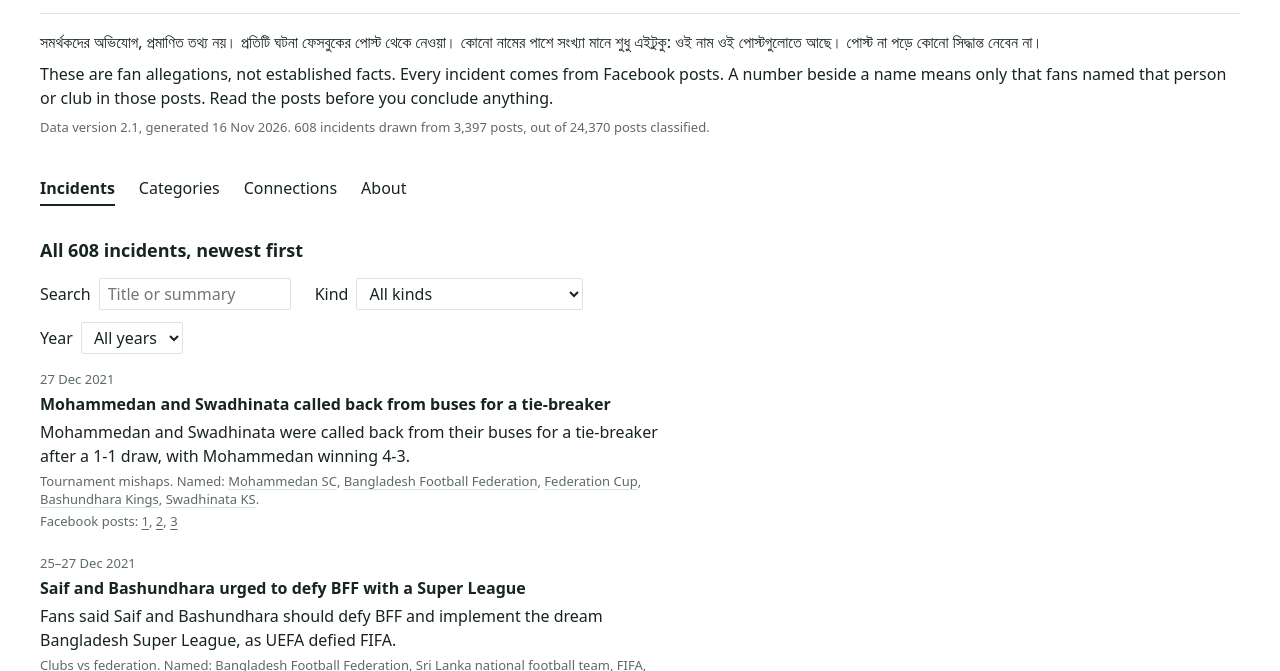
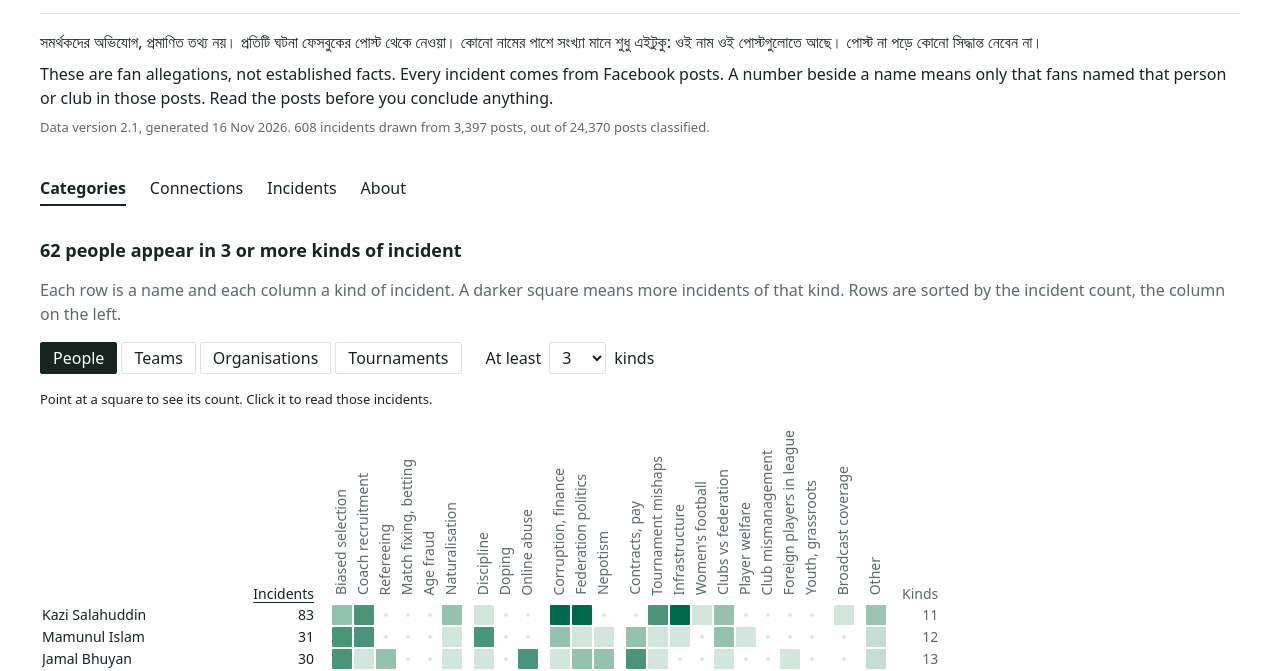
Before and after one commit to aayandeb/bangladesh-football-archive, a plain HTML site: page web/index.html in a window 1280 px wide. Shown: the part 129-800 px from the top of the page. Drawn offline with Linux system fonts and the light colour scheme; a web font is replaced by a local one.

Commit message:
Rank the category grid by how often a name appears.
Categories is the landing page again. The incident count is the left column, so Kazi Salahuddin leads.

```diff
--- a/web/app.js
+++ b/web/app.js
@@ -25,10 +25,10 @@
   }
 
   const state = {
-    view: "incidents",
+    view: "categories",
     type: "person",
     minKinds: 3,
-    sort: "kinds",
+    sort: "count",
     entity: null,
     panelCat: null,
     panelWith: null,
@@ -105,19 +105,18 @@
     const groupStart = (c) => c > 0 && CATS[c].group !== CATS[c - 1].group;
     const colClass = (c) => [groupStart(c) ? "group-start" : "", c === OTHER ? "other-col" : ""].join(" ");
 
-    let head = `<thead><tr><th class="name"></th>`;
+    let head = `<thead><tr><th class="lead" scope="col"><button type="button" class="sort" data-sort="count" aria-pressed="${state.sort === "count"}">Incidents</button></th>`;
     CATS.forEach((cat, c) => {
       head += `<th class="${colClass(c)}" scope="col"><span class="col" data-col="${c}">${esc(cat.label)}</span></th>`;
     });
     head +=
       `<th class="num" scope="col"><button type="button" class="sort" data-sort="kinds" aria-pressed="${state.sort === "kinds"}">Kinds</button></th>` +
-      `<th class="num" scope="col"><button type="button" class="sort" data-sort="count" aria-pressed="${state.sort === "count"}">Incidents</button></th>` +
       `</tr></thead>`;
 
     let body = "<tbody>";
     for (const i of rows) {
       const e = ENTS[i];
-      body += `<tr data-row="${i}"><th class="name" scope="row"><button type="button" data-open="${i}" title="${esc(e.label)}">${esc(e.label)}</button></th>`;
+      body += `<tr data-row="${i}"><th class="lead" scope="row"><button type="button" data-open="${i}" title="${esc(e.label)}">${esc(e.label)}</button><span class="count">${e.incidents.length}</span></th>`;
       CATS.forEach((cat, c) => {
         const n = e.cats[c] || 0;
         body += `<td class="${colClass(c)}">`;
@@ -126,7 +125,7 @@
           : `<span class="dot"></span>`;
         body += "</td>";
       });
-      body += `<td class="num">${e.kinds}</td><td class="num">${e.incidents.length}</td></tr>`;
+      body += `<td class="num">${e.kinds}</td></tr>`;
     }
     body += "</tbody>";
     table.innerHTML = head + body;
@@ -672,7 +671,7 @@
 
   function route() {
     const [view, slug] = location.hash.slice(1).split("/");
-    showView(VIEWS.includes(view) ? view : "incidents");
+    showView(VIEWS.includes(view) ? view : "categories");
     const i = slug ? bySlug.get(slug) : undefined;
     if (i !== undefined) {
       if (i !== state.entity) {
--- a/web/index.html
+++ b/web/index.html
@@ -26,15 +26,15 @@
       </header>
 
       <nav class="tabs" aria-label="Views">
-        <a href="#incidents" data-view="incidents">Incidents</a>
         <a href="#categories" data-view="categories">Categories</a>
         <a href="#connections" data-view="connections">Connections</a>
+        <a href="#incidents" data-view="incidents">Incidents</a>
         <a href="#about" data-view="about">About</a>
       </nav>
 
-      <section id="view-categories" class="view" aria-labelledby="matrix-heading" hidden>
+      <section id="view-categories" class="view" aria-labelledby="matrix-heading">
         <h2 id="matrix-heading"></h2>
-        <p class="quiet prose">Each row is a name and each column a kind of incident. A darker square means more incidents. Rows are sorted by how many kinds a name appears in, not counting Other.</p>
+        <p class="quiet prose">Each row is a name and each column a kind of incident. A darker square means more incidents of that kind. Rows are sorted by the incident count, the column on the left.</p>
         <div class="controls">
           <div class="choice" role="group" aria-label="Show">
             <button type="button" data-type="person">People</button>
@@ -90,7 +90,7 @@
         <div class="network" id="network"></div>
       </section>
 
-      <section id="view-incidents" class="view" aria-labelledby="inc-heading">
+      <section id="view-incidents" class="view" aria-labelledby="inc-heading" hidden>
         <h2 id="inc-heading"></h2>
         <div class="controls">
           <label>Search
--- a/web/style.css
+++ b/web/style.css
@@ -214,17 +214,27 @@ input[type="search"] { width: 12rem; }
 
 .matrix .group-start { padding-left: 10px; }
 
-.matrix .name {
+.matrix .lead {
   position: sticky;
   left: 0;
   z-index: 1;
+  display: grid;
+  grid-template-columns: 13rem 3.25rem;
+  align-items: center;
+  column-gap: 12px;
   background: var(--paper);
   text-align: left;
   font-weight: 500;
-  padding-right: 12px;
+  padding-right: 16px;
 }
 
-.matrix .name button {
+.matrix thead .lead {
+  display: table-cell;
+  vertical-align: bottom;
+  text-align: right;
+}
+
+.matrix .lead button[data-open] {
   display: block;
   max-width: 13rem;
   overflow: hidden;
@@ -237,9 +247,13 @@ input[type="search"] { width: 12rem; }
   cursor: pointer;
 }
 
-.matrix .name button:hover { text-decoration: underline; text-underline-offset: 3px; }
+.matrix .lead button[data-open]:hover,
+.matrix tr.on .lead button[data-open] { text-decoration: underline; text-underline-offset: 3px; }
 
-.matrix tr.on .name button { text-decoration: underline; text-underline-offset: 3px; }
+.matrix .count {
+  text-align: right;
+  font-variant-numeric: tabular-nums;
+}
 
 .matrix .num {
   text-align: right;
@@ -388,7 +402,8 @@ input[type="search"] { width: 12rem; }
   }
   .panel-open { overflow: hidden; }
   h1 { font-size: 28px; line-height: 32px; }
-  .matrix .name button { max-width: 8rem; }
+  .matrix .lead { grid-template-columns: 8rem 2.5rem; column-gap: 8px; }
+  .matrix .lead button[data-open] { max-width: 8rem; }
 }
 
 @media (prefers-reduced-motion: reduce) {
```
Also changed, not shown: 1 other file.
